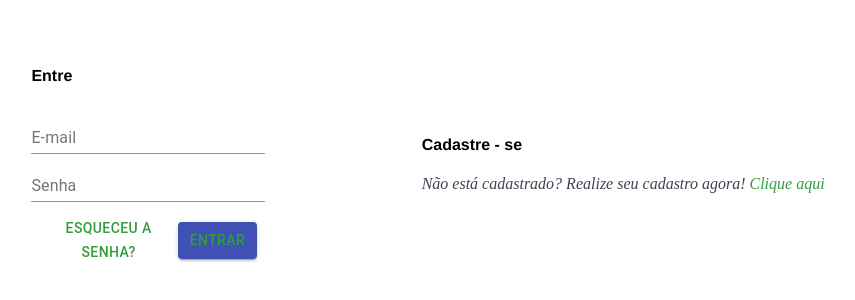
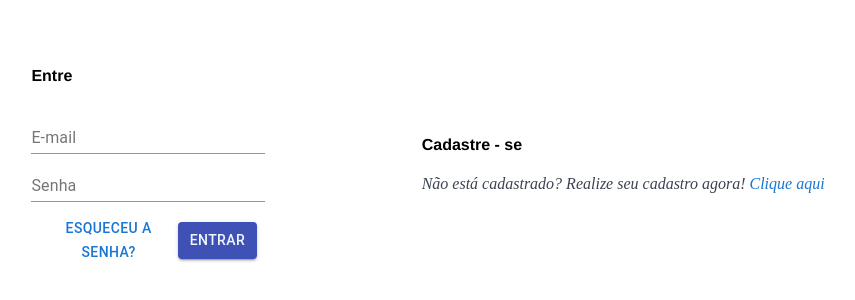
Before and after one commit to isFernandes/jobsea, a React (Create React App) app in the folder frontend/: page / in a window 1280 px wide. Shown: the part 238-538 px from the top of the page, without its empty margins (192-1047 px from the left). Built offline with nearby package versions, Linux system fonts and the light colour scheme; the HTML template or start-up script is replaced by a standard one.

Commit message:
color buttons for Login page

```diff
--- a/frontend/src/pages/Login/index.css
+++ b/frontend/src/pages/Login/index.css
@@ -11,3 +11,11 @@ a{
     text-decoration: none;
     color: #339d3c;
 }
+
+.linking-button{
+    color: aliceblue;
+}
+
+.linking{
+    color: #1976d2;
+}
--- a/frontend/src/pages/Login/index.tsx
+++ b/frontend/src/pages/Login/index.tsx
@@ -19,16 +19,16 @@ function Login() {
           ></TextField>
           <ButtonArea>
             <Button className="button" color="primary">
-              <Link to="/esqueceu-senha">Esqueceu a Senha?</Link>
+              <Link className="linking" to="/esqueceu-senha">Esqueceu a Senha?</Link>
             </Button>
             <Button className="button" variant="contained" color="primary" type="submit">
-              <Link to="/feed">Entrar</Link>
+              <Link className="linking-button" to="/feed">Entrar</Link>
             </Button>
           </ButtonArea>
         </LoginField>
         <blockquote>
           <h4>Cadastre - se</h4>
-          <p>Não está cadastrado? Realize seu cadastro agora! <Link to="/signup">Clique aqui</Link> </p>
+          <p>Não está cadastrado? Realize seu cadastro agora! <Link className="linking" to="/signup">Clique aqui</Link> </p>
         </blockquote>
       </Form>
     </Container>
```
Also changed, not shown: frontend/src/components/CrewComponent/index.css (deleted), frontend/src/components/CrewComponent/index.tsx (deleted).
